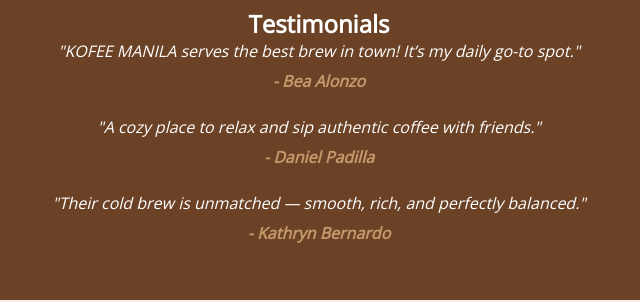
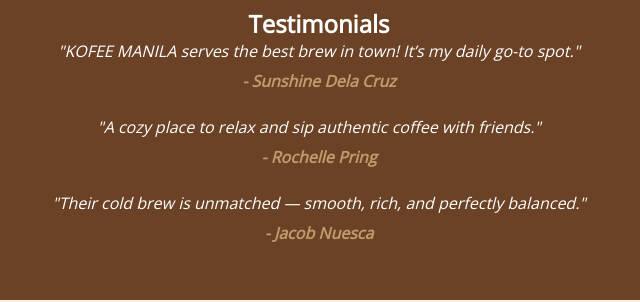
Before and after one commit to wangD-e-v/dreamcake, a plain HTML site: page index.html in a window 1280 px wide. Shown: the part 1289-1591 px from the top of the page, 321-961 px from the left. Drawn offline with nearby package versions, Linux system fonts and the light colour scheme.

Commit message:
Update testimonials with new quotes and authors

```diff
--- a/index.html
+++ b/index.html
@@ -306,9 +306,9 @@
 
   <section id="testimonials" class="testimonials">
     <h2>Testimonials</h2>
-    <div class="testimonial">"KOFEE MANILA serves the best brew in town! It’s my daily go-to spot." <span>- Bea Alonzo</span></div>
-    <div class="testimonial">"A cozy place to relax and sip authentic coffee with friends." <span>- Daniel Padilla</span></div>
-    <div class="testimonial">"Their cold brew is unmatched — smooth, rich, and perfectly balanced." <span>- Kathryn Bernardo</span></div>
+    <div class="testimonial">"KOFEE MANILA serves the best brew in town! It’s my daily go-to spot." <span>- Sunshine Dela Cruz</span></div>
+    <div class="testimonial">"A cozy place to relax and sip authentic coffee with friends." <span>- Rochelle Pring</span></div>
+    <div class="testimonial">"Their cold brew is unmatched — smooth, rich, and perfectly balanced." <span>- Jacob Nuesca</span></div>
   </section>
 
   <section id="contact" class="contact">
```
